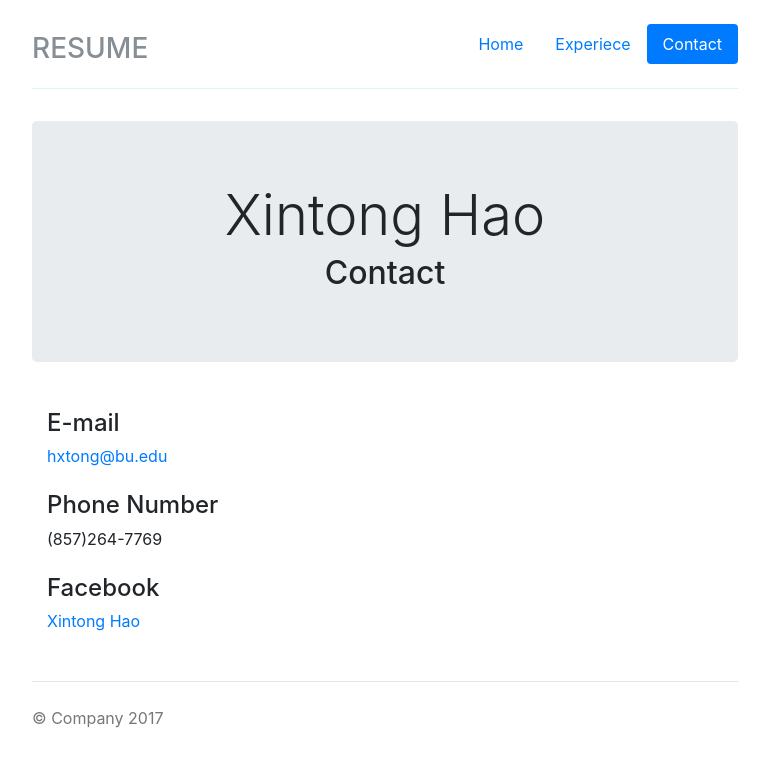
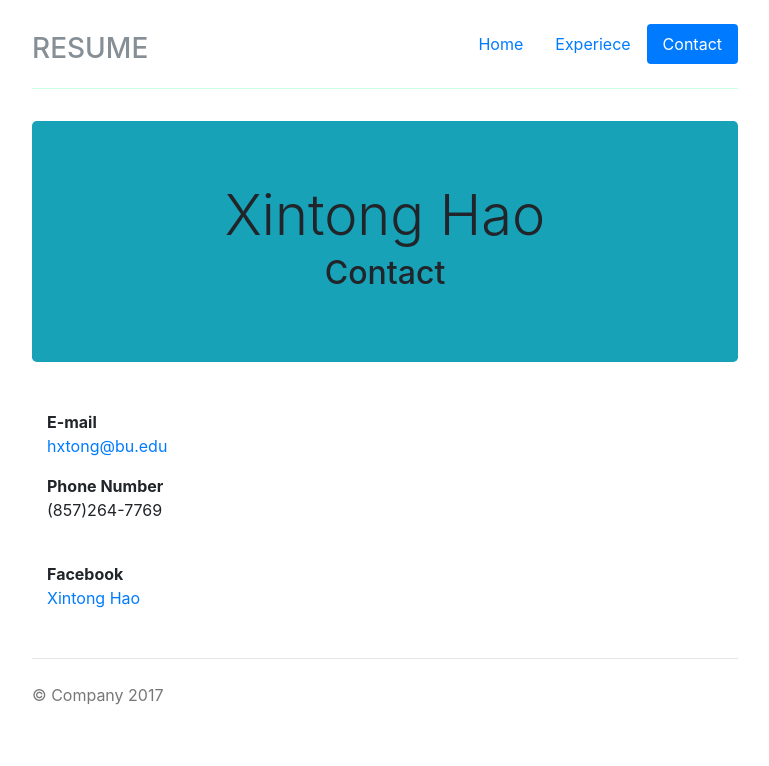
Before and after one commit to XintongHao/XintongHao_RESUME, a plain HTML site: page XintongHao_resume/hxtong_resume_contact.html in a window 1280 px wide. Shown: the whole page, without its empty margins (255-1024 px from the left). Drawn offline with Linux system fonts and the light colour scheme.

Commit message:
add contact.html

```diff
--- a/XintongHao_resume/hxtong_resume_contact.html
+++ b/XintongHao_resume/hxtong_resume_contact.html
@@ -38,7 +38,8 @@
 
       <main role="main">
 
-        <div class="jumbotron">
+        <div class="jumbotron bg-info">
+
           <h1 class="display-4">Xintong Hao</h1>
 
 
@@ -50,15 +51,15 @@
 
 
           <div class="col-lg-12">
-            <h4>E-mail</h4>
-            <a href="mailto:hxtong@bu.du">hxtong@bu.edu</a>
+            <strong>E-mail</strong><br>
+            <a href="mailto:hxtong@bu.du">hxtong@bu.edu</a><br>
             <p></p>
 
-            <h4>Phone Number</h4>
-            <p>(857)264-7769</p>
+            <strong>Phone Number</strong><br>
+            <p>(857)264-7769</p><br>
 
-            <h4>Facebook</h4>
-            <a href="https://www.facebook.com/profile.php?id=100006814157630">Xintong Hao</a>
+            <strong>Facebook</strong><br>
+            <a href="https://www.facebook.com/profile.php?id=100006814157630">Xintong Hao</a><br>
 
 
 
```
Also changed, not shown: 1 other file.
